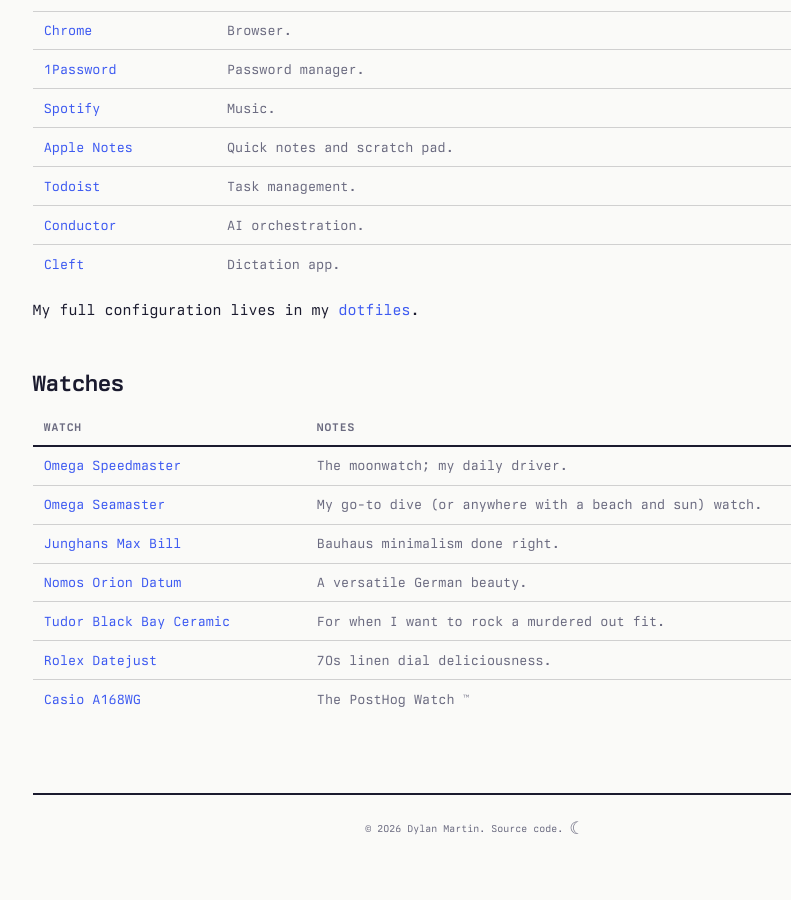
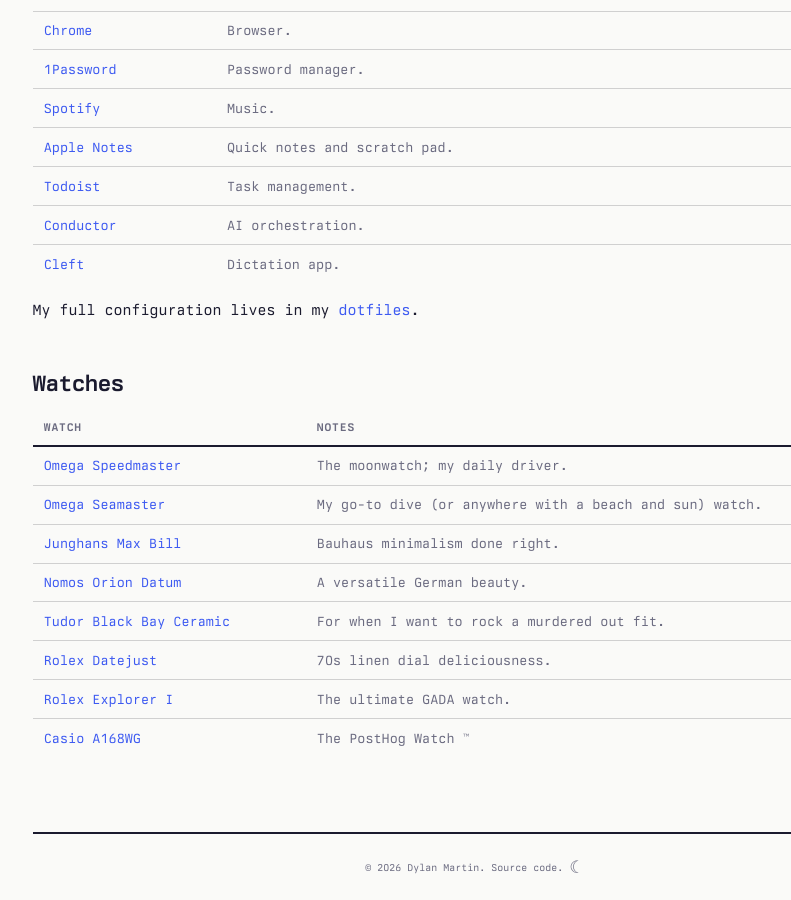
Before and after one commit to dmarticus/dmarticus.github.io, a Jekyll site: the page built from uses.html, in a window 1280 px wide and 900 px high, scrolled down 1219 px. Shown: the whole window, without its empty margins (165-956 px from the left). Built offline with Jekyll 4.4.1, drawn with Linux system fonts in a browser that asks for light colours; before the commit the page ends 2080 px from its top, so only the background shows below that.

Commit message:
new watch

```diff
--- a/uses.html
+++ b/uses.html
@@ -371,6 +371,17 @@
                 <tr>
                     <td>
                         <a
+                            href="https://www.rolex.com/watches/explorer/m124270-0001"
+                            rel="noreferrer"
+                            target="_blank"
+                            >Rolex Explorer I</a
+                        >
+                    </td>
+                    <td>The ultimate GADA watch.</td>
+                </tr>
+                <tr>
+                    <td>
+                        <a
                             href="https://www.casio.com/us/watches/casio/product.A168WG-9/"
                             rel="noreferrer"
                             target="_blank"
```
